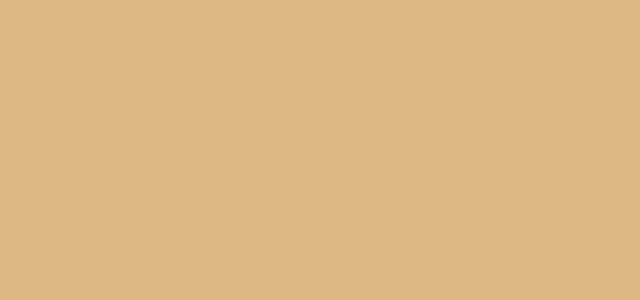
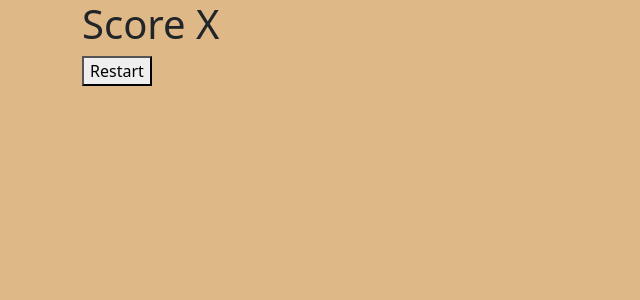
Before and after one commit to Schwencke/dat3sys_EXAM_frontend, a React (Create React App) app: page /lose in a window 1280 px wide. Shown: the top 300 px of the page, without its empty margins (0-640 px from the left). Built offline with nearby package versions, Linux system fonts and the light colour scheme.

Commit message:
Changed component name LostScreen to LoseScreen

```diff
--- a/src/App.js
+++ b/src/App.js
@@ -5,7 +5,7 @@ import './App.css'
 import { Container } from 'react-bootstrap';
 import 'bootstrap/dist/css/bootstrap.min.css'
 import { StartScreen } from "./Components/StartScreen";
-import { LostScreen } from "./Components/LostScreen";
+import { LoseScreen } from "./Components/LoseScreen";
 import Game from "./Components/Game"
 
 function App() {
@@ -23,8 +23,8 @@ function App() {
           <Route exact path="/rules">
             {/* <Rules /> */}
           </Route>
-          <Route exact path="/lost">
-            <LostScreen />
+          <Route exact path="/lose">
+            <LoseScreen />
           </Route>
         </Switch>
       </Router>
--- a/src/Components/LostScreen.jsx
+++ b/src/Components/LoseScreen.jsx
@@ -1,7 +1,7 @@
 import { useHistory } from "react-router-dom"
 import Button from "./Button"
 
-export const LostScreen = () => {
+export const LoseScreen = () => {
     let history = useHistory()
 
     const restart = () => {
```
